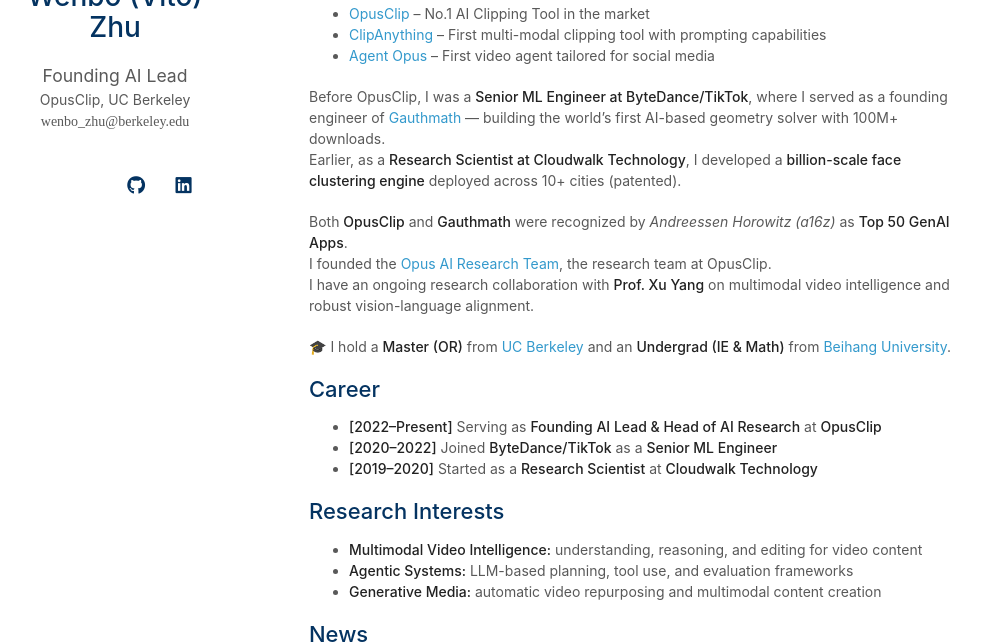
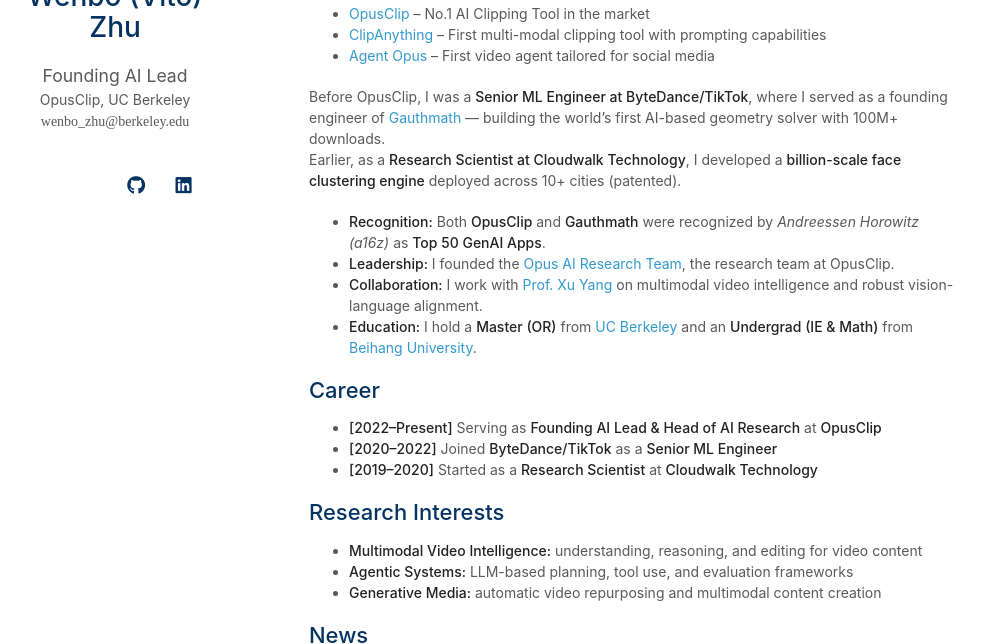
Before and after one commit to Vitozhu04/vitozhu04.github.io, a Jekyll site: the page built from index.md, in a window 1280 px wide and 900 px high, cut to the strip 256-900 px from the top of the window. Shown: the whole strip, without its empty margins (161-1145 px from the left). Built offline with Jekyll 4.4.1, drawn with Linux system fonts in a browser that asks for light colours; a style sheet for code colours, icons or effects is not loaded; our own code applies the rules of GitHub Pages for plain Markdown files.

Commit message:
Polish About section layout and link Xu Yang profile

```diff
--- a/index.md
+++ b/index.md
@@ -14,11 +14,10 @@
 Before OpusClip, I was a **Senior ML Engineer at ByteDance/TikTok**, where I served as a founding engineer of [Gauthmath](https://www.gauthmath.com/) — building the world’s first AI-based geometry solver with 100M+ downloads.
 Earlier, as a **Research Scientist at Cloudwalk Technology**, I developed a **billion-scale face clustering engine** deployed across 10+ cities (patented).
 
-Both **OpusClip** and **Gauthmath** were recognized by *Andreessen Horowitz (a16z)* as **Top 50 GenAI Apps**.
-I founded the [Opus AI Research Team](https://opusair.github.io/), the research team at OpusClip.
-I have an ongoing research collaboration with [**Prof. Xu Yang**](https://yxpalmweb.github.io/) on multimodal video intelligence and robust vision-language alignment.
-
-🎓 I hold a **Master (OR)** from [UC Berkeley](https://engineering.berkeley.edu/) and an **Undergrad (IE & Math)** from [Beihang University](https://ev.buaa.edu.cn/).
+- **Recognition:** Both **OpusClip** and **Gauthmath** were recognized by *Andreessen Horowitz (a16z)* as **Top 50 GenAI Apps**.
+- **Leadership:** I founded the [Opus AI Research Team](https://opusair.github.io/), the research team at OpusClip.
+- **Collaboration:** I work with [Prof. Xu Yang](https://yxpalmweb.github.io/) on multimodal video intelligence and robust vision-language alignment.
+- **Education:** I hold a **Master (OR)** from [UC Berkeley](https://engineering.berkeley.edu/) and an **Undergrad (IE & Math)** from [Beihang University](https://ev.buaa.edu.cn/).
 
 ## Career
 
```
